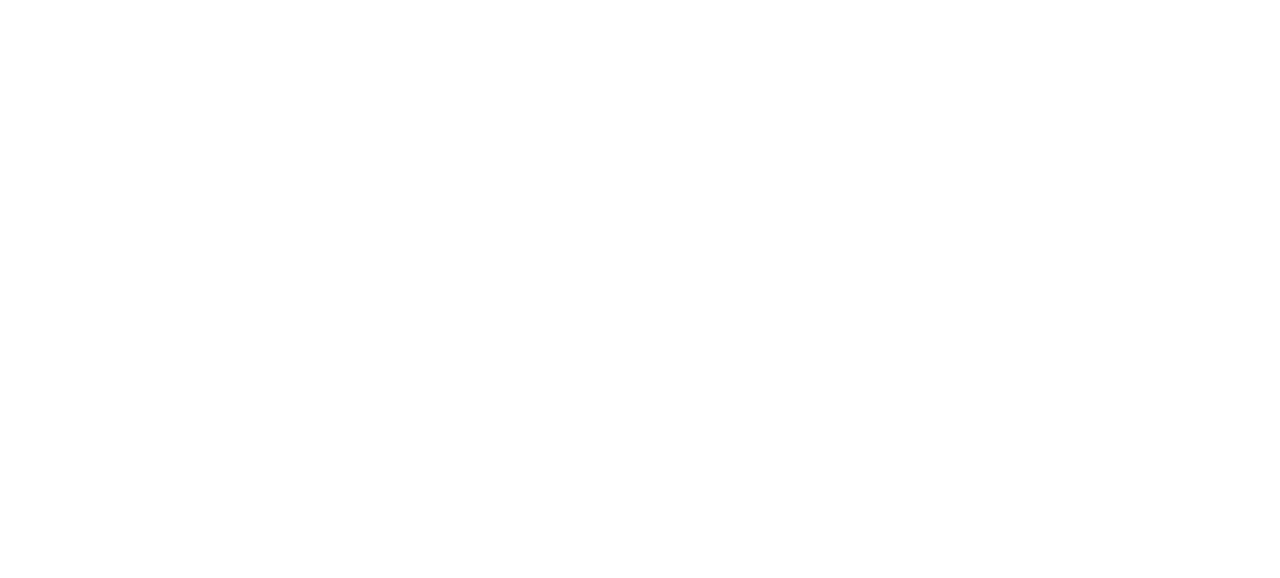
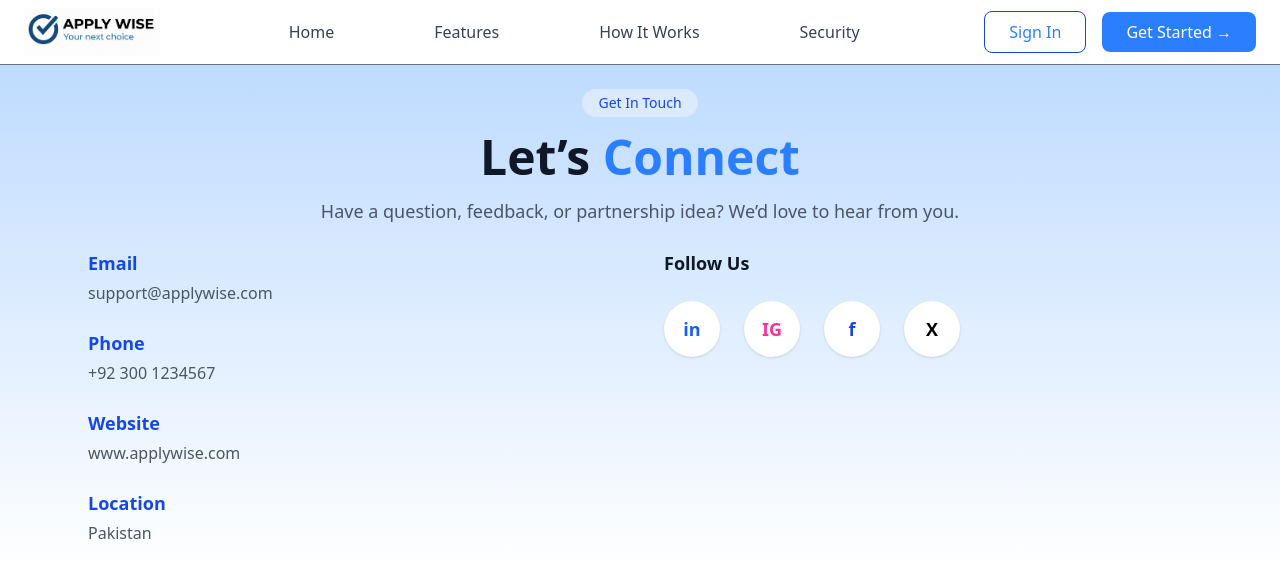
Before and after one commit to mdqasim786/ApplyWise-AI-Job-Application-Tracker, a React (Vite) app in the folder client/client/: page /contact in a window 1280 px wide. Before the commit this address had no page. Shown: the top 578 px of the page. Built offline with nearby package versions, Linux system fonts and the light colour scheme.

Commit message:
create contactus page

```diff
--- a/client/client/src/App.jsx
+++ b/client/client/src/App.jsx
@@ -1,5 +1,5 @@
-import { useState } from 'react'
 import { LandingPage } from './Pages/LandingPage.jsx'
+import { Contact } from './Pages/Contact.jsx'
 import { BrowserRouter as Router, Route, Routes } from 'react-router-dom'
 import './App.css'
 
@@ -10,6 +10,7 @@
         <Router>
           <Routes>
             <Route path='/' element={<LandingPage />} />
+            <Route path='/contact' element={<Contact />} />
           </Routes>
         </Router>
       </div>
--- /dev/null
+++ b/client/client/src/Pages/Contact.jsx
@@ -0,0 +1,85 @@
+import { useNavigate } from 'react-router-dom';
+import Header from '../components/header.jsx';
+import { useEffect } from 'react';
+
+function Contact() {
+  const navigate = useNavigate();
+  return (
+    <>
+      <Header />
+
+      <div className="bg-gradient-to-b from-blue-200 to-white">
+        <div className="max-w-6xl mx-auto py-6 px-6">
+
+          <div className="text-center mb-6">
+            <span className="inline-block mb-4 px-4 py-1 text-sm font-medium text-blue-700 bg-blue-100 rounded-full">
+              Get In Touch
+            </span>
+
+            <h1 className="text-4xl md:text-5xl font-bold text-gray-900">
+              Let’s <span className="text-blue-500">Connect</span>
+            </h1>
+
+            <p className="mt-4 max-w-2xl mx-auto text-lg text-gray-600">
+              Have a question, feedback, or partnership idea?
+              We’d love to hear from you.
+            </p>
+          </div>
+
+          <div className="grid md:grid-cols-2 gap-12 items-start">
+            <div className="space-y-6">
+              <div>
+                <h3 className="text-lg font-semibold text-blue-700">Email</h3>
+                <p className="text-gray-600 mt-1">support@applywise.com</p>
+              </div>
+
+              <div>
+                <h3 className="text-lg font-semibold text-blue-700">Phone</h3>
+                <p className="text-gray-600 mt-1">+92 300 1234567</p>
+              </div>
+
+              <div>
+                <h3 className="text-lg font-semibold text-blue-700">Website</h3>
+                <p className="text-gray-600 mt-1">www.applywise.com</p>
+              </div>
+
+              <div>
+                <h3 className="text-lg font-semibold text-blue-700">Location</h3>
+                <p className="text-gray-600 mt-1">Pakistan</p>
+              </div>
+            </div>
+
+            <div>
+              <h3 className="text-lg font-semibold text-gray-900 mb-6">
+                Follow Us
+              </h3>
+
+              <div className="flex gap-6">
+                <div className="w-14 h-14 flex items-center justify-center rounded-full bg-white shadow hover:shadow-md transition cursor-pointer">
+                  <span className="text-blue-600 font-bold text-lg">in</span>
+                </div>
+
+                <div className="w-14 h-14 flex items-center justify-center rounded-full bg-white shadow hover:shadow-md transition cursor-pointer">
+                  <span className="text-pink-500 font-bold text-lg">IG</span>
+                </div>
+
+                <div className="w-14 h-14 flex items-center justify-center rounded-full bg-white shadow hover:shadow-md transition cursor-pointer">
+                  <span className="text-blue-700 font-bold text-lg">f</span>
+                </div>
+
+                <div className="w-14 h-14 flex items-center justify-center rounded-full bg-white shadow hover:shadow-md transition cursor-pointer">
+                  <span className="text-black font-bold text-lg">X</span>
+                </div>
+
+              </div>
+            </div>
+
+          </div>
+
+        </div>
+      </div>
+    </>
+  );
+}
+
+export { Contact };
--- a/client/client/src/Pages/LandingPage.jsx
+++ b/client/client/src/Pages/LandingPage.jsx
@@ -1,61 +1,14 @@
-import React from 'react';
-import { Link, useNavigate } from 'react-router-dom';
+import React, { use } from 'react';
+import { useNavigate } from 'react-router-dom';
 import '../App.css';
+import Header from '../components/header.jsx';
 
 function LandingPage() {
     const navigate = useNavigate();
+
   return (
   <>
-    <div className='bg-white shadow-sm border-b border-gray-500'>
-      <div className='max-w-7xl mx-auto px-6 py-2 flex justify-between'>
-      <img src='../public/images/logo.png' alt='Logo' className='h-12 w-35' />
-      <nav className='hidden md:flex items-center gap-15'>
-      <Link
-        to="/home"
-        className="text-gray-700 text-base font-medium hover:text-blue-500 transition"
-      >
-        Home
-      </Link>
-
-      <Link
-        to="/features"
-        className="text-gray-700 text-base font-medium hover:text-blue-500 transition"
-      >
-        Features
-      </Link>
-
-      <Link
-        to="/how-it-works"
-        className="text-gray-700 text-base font-medium hover:text-blue-500 transition"
-      >
-        How It Works
-      </Link>
-
-      <Link
-        to="/security"
-        className="text-gray-700 text-base font-medium hover:text-blue-500 transition"
-      >
-        Security
-      </Link>
-    </nav>
-    <div className='flex items-center gap-4'>
-      <button
-        onClick={() => navigate('/signin')}
-        className="px-6 py-2 text-blue-500 border border-blue-700 hover:bg-blue-500 hover:text-white
-        hover:cursor-pointer rounded-lg font-medium transition"
-      >
-        Sign In
-      </button>
-      <button
-        onClick={() => navigate('/signup')}
-        className="px-6 py-2 text-white bg-blue-500 hover:bg-blue-600 rounded-lg font-medium transition hover:cursor-pointer"
-      >
-        Get Started →
-      </button>
-    </div>
-  </div>
-</div>
-
+  <Header />
   <div className="bg-gradient-to-b from-blue-200 to-white">
     <div className="max-w-5xl mx-auto py-10 text-center">
       <span className="inline-block mb-4 px-4 py-1 text-sm font-medium text-blue-700 bg-blue-100 rounded-full">
@@ -74,13 +27,16 @@
 
       <div className="mt-10 flex justify-center gap-4">
         <button
-        onClick={() => navigate('/contact-us')}
-        className="px-8 py-3 text-white bg-blue-500 hover:bg-blue-700 hover:cursor-pointer rounded-lg font-medium transition">
+          onClick={() => navigate('/contact')}
+          className="px-8 py-3 text-white bg-blue-500 hover:bg-blue-700 rounded-lg font-medium transition hover:cursor-pointer"
+        >
           Contact Us
         </button>
+
         <button
           onClick={() => navigate('/features')}
-        className="px-8 py-3 text-blue-500 border border-blue-700 hover:bg-blue-500 hover:text-white hover:cursor-pointer rounded-lg font-medium transition">
+          className="px-8 py-3 text-blue-500 border border-blue-700 hover:bg-blue-500 hover:text-white rounded-lg font-medium transition hover:cursor-pointer"
+        >
           View Features
         </button>
       </div>
@@ -94,4 +50,4 @@
 );
 }
 
-export { LandingPage }
+export { LandingPage };
--- /dev/null
+++ b/client/client/src/components/header.jsx
@@ -0,0 +1,60 @@
+import React from 'react';
+import { Link, useNavigate } from 'react-router-dom';
+import '../App.css';
+import logo from '../assets/logo.png';
+
+function Header() {
+  const navigate = useNavigate();
+  return (
+    <div className='bg-white shadow-sm border-b border-gray-500'>
+      <div className='max-w-7xl mx-auto px-6 py-2 flex justify-between'>
+      <img src={logo} className='h-12 w-35' />
+      <nav className='hidden md:flex items-center gap-25'>
+      <Link
+        to="/"
+        className="text-gray-700 text-base font-medium hover:text-blue-500 transition"
+      >
+        Home
+      </Link>
+
+      <Link
+        to="/features"
+        className="text-gray-700 text-base font-medium hover:text-blue-500 transition"
+      >
+        Features
+      </Link>
+
+      <Link
+        to="/how-it-works"
+        className="text-gray-700 text-base font-medium hover:text-blue-500 transition"
+      >
+        How It Works
+      </Link>
+
+      <Link
+        to="/security"
+        className="text-gray-700 text-base font-medium hover:text-blue-500 transition"
+      >
+        Security
+      </Link>
+    </nav>
+    <div className='flex items-center gap-4'>
+      <button
+        onClick={() => navigate('/signin')}
+        className="px-6 py-2 text-blue-500 border border-blue-700 hover:bg-blue-500 hover:text-white
+        hover:cursor-pointer rounded-lg font-medium transition"
+      >
+        Sign In
+      </button>
+      <button
+        onClick={() => navigate('/signup')}
+        className="px-6 py-2 text-white bg-blue-500 hover:bg-blue-600 rounded-lg font-medium transition hover:cursor-pointer"
+      >
+        Get Started →
+      </button>
+    </div>
+  </div>
+</div>
+)}
+
+export default Header;
```
Also changed, not shown: client/client/src/assets/logo.png (renamed from client/client/public/images/logo.png). Lines whose indentation alone changed are shown as unchanged.
